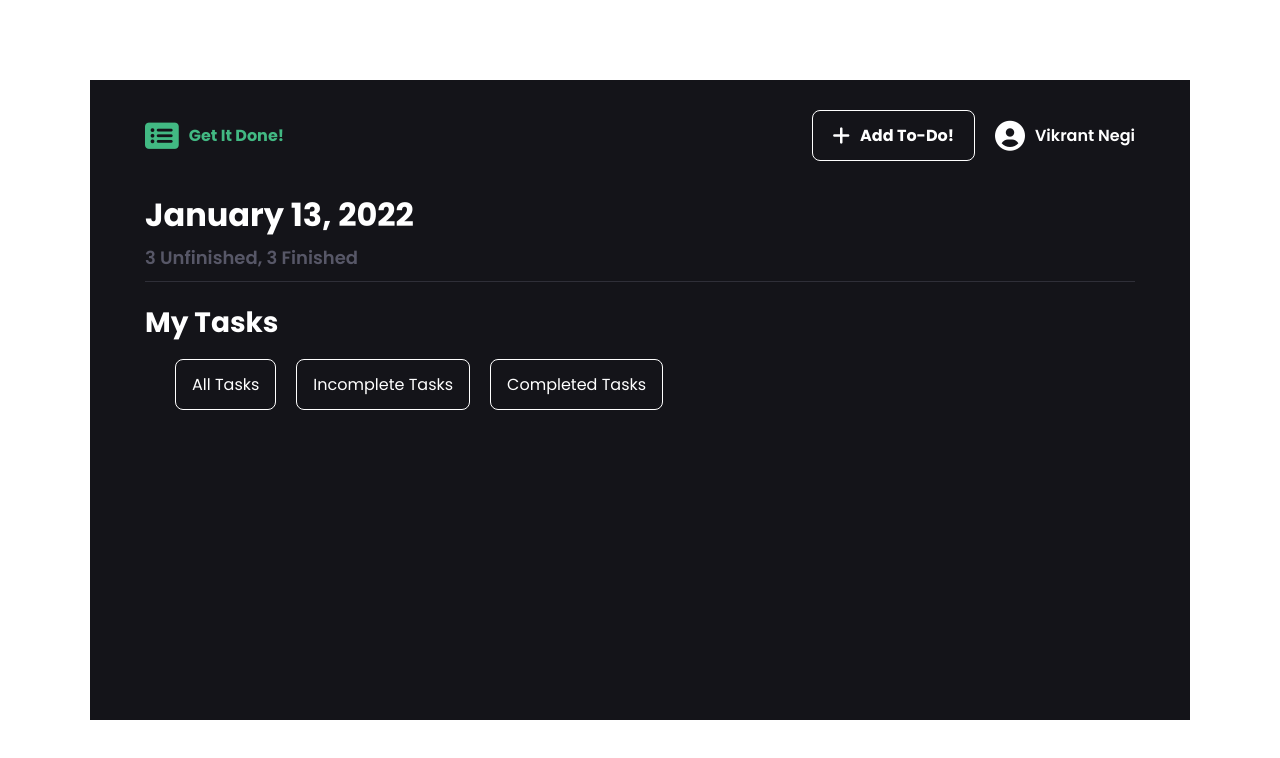
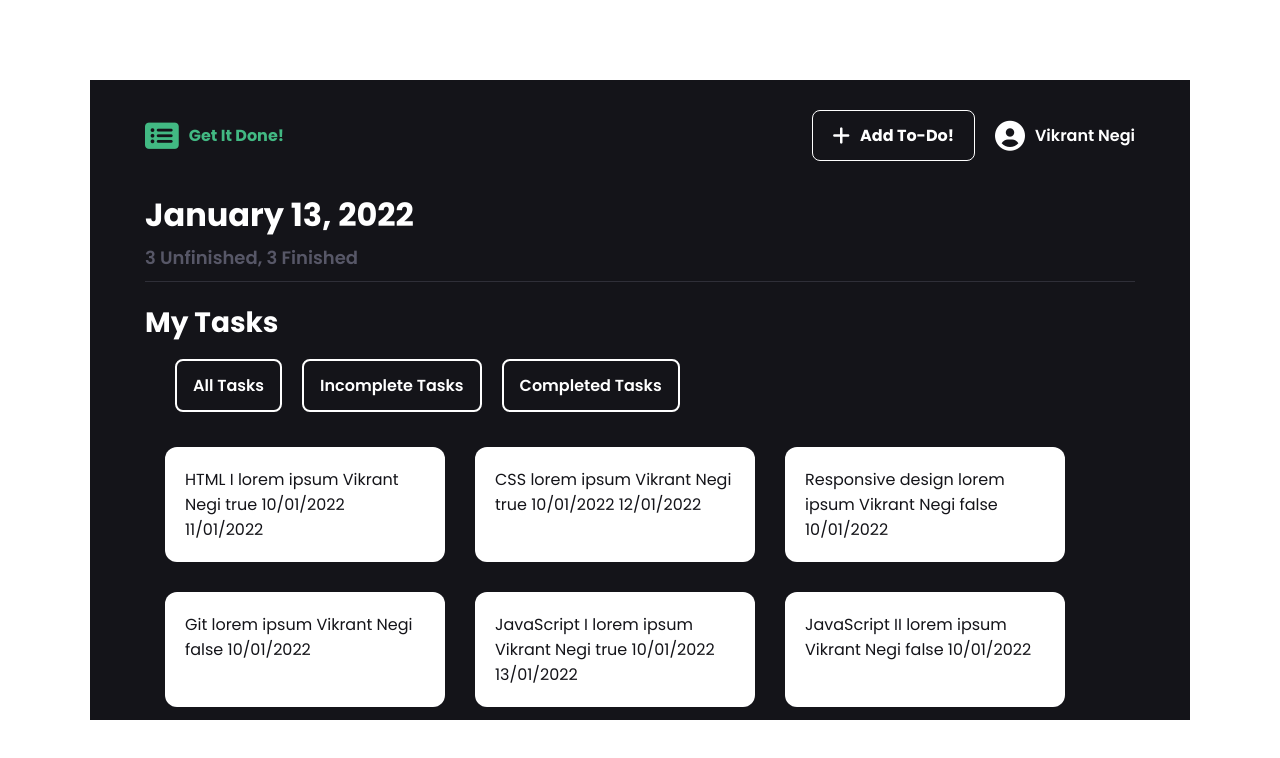
Before and after one commit to Vikraantnegi/VueTodoApp, a Vue app: page / in a window 1280 px wide. Shown: the top 758 px of the page. Built offline with nearby package versions, Linux system fonts and the light colour scheme; the HTML template or start-up script is replaced by a standard one.

Commit message:
ToDo Component

```diff
--- a/src/assets/todo.js
+++ b/src/assets/todo.js
@@ -7,6 +7,7 @@
 
 export default [
     {
+        "id": 1,
         "title":"HTML I",
         "done":true,
         "description": "lorem ipsum",
@@ -14,6 +15,7 @@ export default [
         "createdDate": "10/01/2022",
         "finishedDate": "11/01/2022",
     }, {
+        "id": 2,
         "title":"CSS",
         "done":true,
         "description": "lorem ipsum",
@@ -21,18 +23,21 @@ export default [
         "createdDate": "10/01/2022",
         "finishedDate": "12/01/2022",
     }, {
+        "id": 3,
         "title":"Responsive design",
         "done":false,
         "description": "lorem ipsum",
         "author": "Vikrant Negi",
         "createdDate": "10/01/2022",
     }, {
+        "id": 4,
         "title":"Git",
         "done":false,
         "description": "lorem ipsum",
         "author": "Vikrant Negi",
         "createdDate": "10/01/2022",
     }, {
+        "id": 5,
         "title":"JavaScript I",
         "done":true,
         "description": "lorem ipsum",
@@ -40,6 +45,7 @@ export default [
         "createdDate": "10/01/2022",
         "finishedDate": "13/01/2022",
     }, {
+        "id": 6,
         "title":"JavaScript II",
         "done":false,
         "description": "lorem ipsum",
--- /dev/null
+++ b/src/components/TodoComponent.vue
@@ -0,0 +1,39 @@
+<template>
+    <div class="todo">
+        {{ title }}
+        {{ description }}
+        {{ author }}
+        {{ done }}
+        {{ createdDate }}
+        {{ finishedDate }}
+    </div>
+</template>
+
+<script>
+    export default{
+        name: 'TodoComponent',
+        components: {
+
+        },
+        props: {
+            title: String,
+            description: String,
+            author: String,
+            done: Boolean,
+            createdDate: String,
+            finishedDate: String
+        }
+    }
+</script>
+
+<style scoped>
+    .todo{
+        display: flex;
+        flex-direction: column;
+        background: #FFFFFF;
+        width: 240px;
+        color: #141419;
+        border-radius: 12px;
+        padding: 20px;
+    }
+</style>
--- a/src/views/Home.vue
+++ b/src/views/Home.vue
@@ -18,21 +18,35 @@
         </div>
       </div>
       <div class="homeContent__tasks">
+        <TodoComponent
+          v-for="task in list"
+          :key="task.id"
+          :title="task.title"
+          :description="task.description"
+          :done="task.done"
+          :author="task.author"
+          :createdDate="task.createdDate"
+          :finishedDate="task.finishedDate"
 
+        />
       </div>
     </div>
   </div>
 </template>
 
 <script>
+import ToDoData from '../assets/todo'
+import TodoComponent from '../components/TodoComponent.vue'
 export default {
   name: 'Home',
   components: {
+    TodoComponent
   },
   data: () => ({
     date: 'January 13, 2022',
     incomplete: 3,
     completed: 3,
+    list: ToDoData,
   }),
   methods: {
     filter: function(val){
@@ -62,7 +76,7 @@ export default {
 }
 .homeContent{
   padding: 20px 0;
-  overflow-y: auto;
+  overflow-x: auto;
   display: flex;
   flex-direction: column;
   gap: 15px;
@@ -79,7 +93,15 @@ export default {
 }
 .filterButton{
   padding: 12px 16px;
-  border: 1px solid #FFFFFF;
+  border: 2px solid #FFFFFF;
   border-radius: 8px;
+  font-weight: 600;
+}
+.homeContent__tasks{
+  display: flex;
+  flex-direction: row;
+  flex-wrap: wrap;
+  gap: 30px;
+  margin: 20px 20px;
 }
 </style>
```
